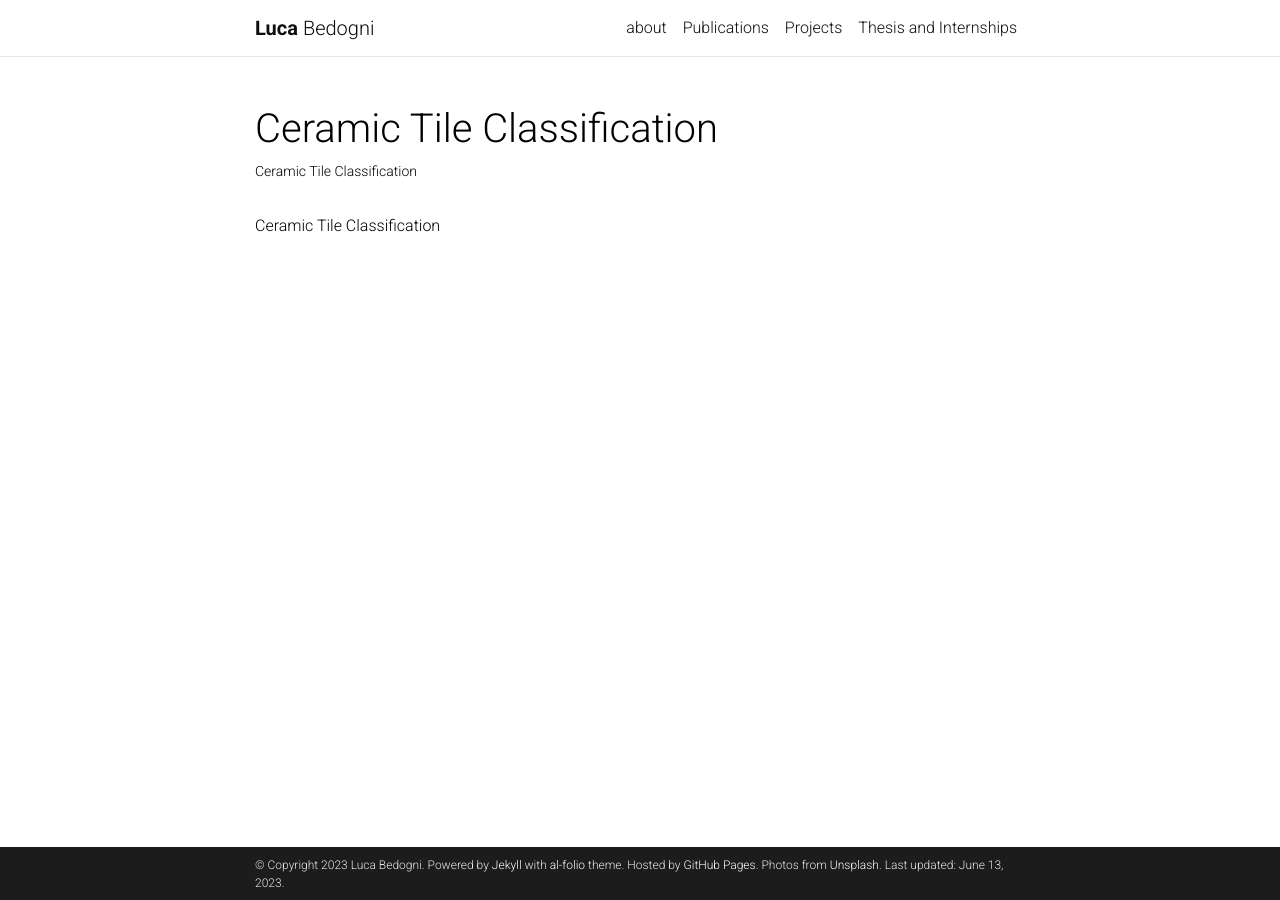
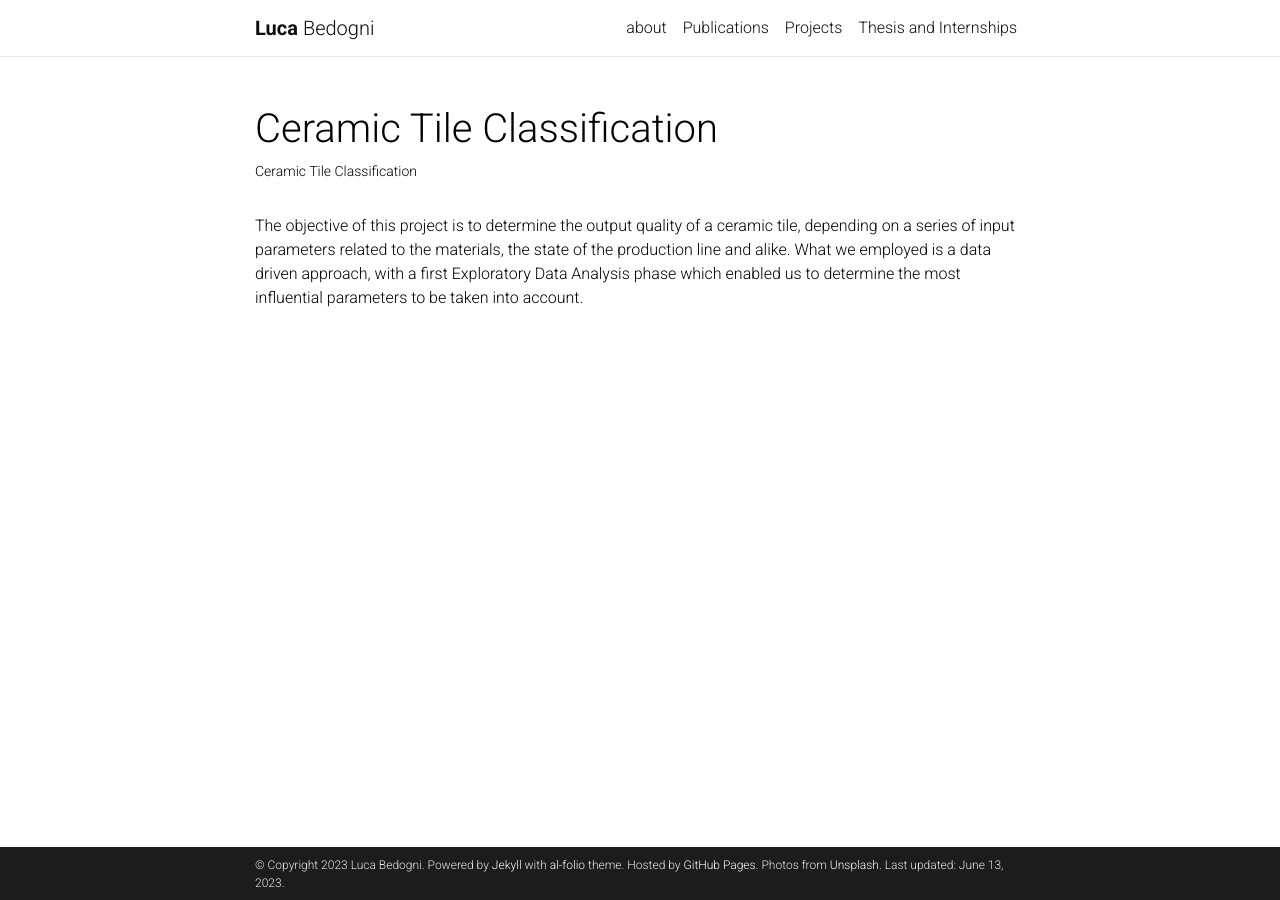
Before and after one commit to lbedogni/lbedogni.github.io, a Jekyll site: the page built from _projects/5_project.md, in a window 1280 px wide. Built offline with Jekyll 4.4.1, drawn with Linux system fonts in a browser that asks for light colours; comment, search, counter and statistics services are not loaded; a style sheet for code colours, icons or effects is not loaded.

Commit message:
Ceramic tile classification project

```diff
--- a/_projects/5_project.md
+++ b/_projects/5_project.md
@@ -8,4 +8,4 @@ importance: 5
 category: private-project
 ---
 
-Ceramic Tile Classification
+The objective of this project is to determine the output quality of a ceramic tile, depending on a series of input parameters related to the materials, the state of the production line and alike. What we employed is a data driven approach, with a first Exploratory Data Analysis phase which enabled us to determine the most influential parameters to be taken into account.
```
